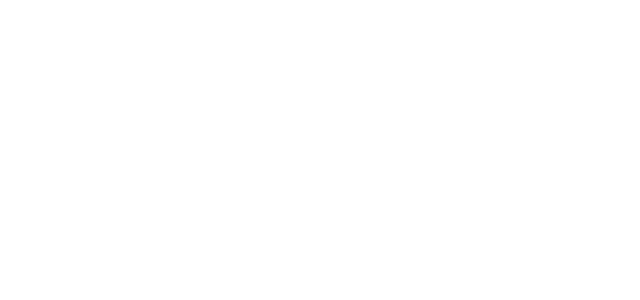
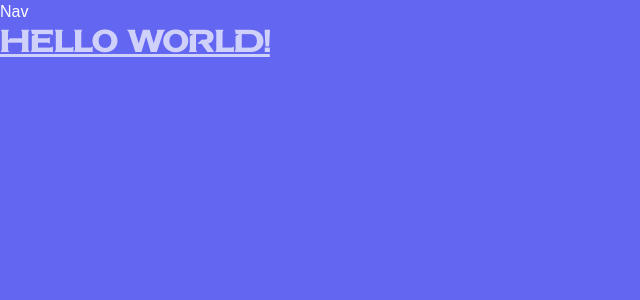
Before and after one commit to arturs706/artliverep, a Next.js app: page / in a window 1280 px wide. Shown: the top 300 px of the page, without its empty margins (0-640 px from the left). Built offline with nearby package versions, Linux system fonts and the light colour scheme.

Commit message:
first-commit

```diff
--- a/Components/Layout.js
+++ b/Components/Layout.js
@@ -2,7 +2,7 @@
 
 const Layout = ({ children }) => {
     return (
-        <div className="bg-indigo-500">
+        <div>
             <Nav/>
             <main>
                 {children}
--- a/Components/Nav.js
+++ b/Components/Nav.js
@@ -2,7 +2,7 @@
 
 function Nav() {
   return (
-    <div>Nav</div>
+    <div className='bg-indigo-500'>Nav</div>
   )
 }
 
--- a/pages/index.js
+++ b/pages/index.js
@@ -1,6 +1,6 @@
 export default function Home() {
   return (
-    <h1 className="text-3xl font-bold underline w-full h-screen">
+    <h1 className="text-3xl font-bold underline w-full h-screen bg-indigo-500">
       Hello world!
     </h1>
   )
```
